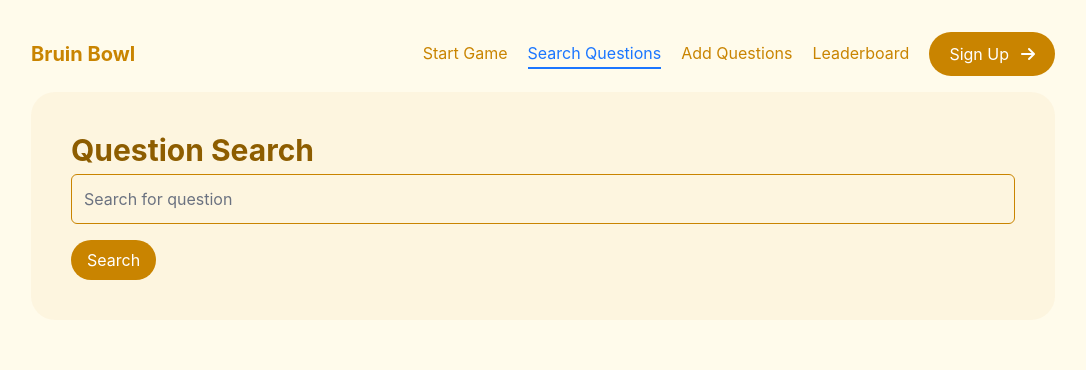
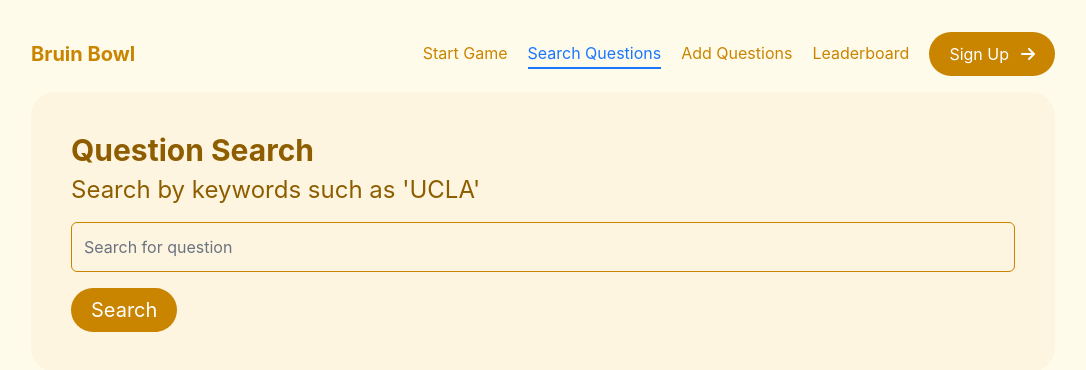
Before and after one commit to david-sai/bruin-bowl, a React (Create React App) app in the folder bruin-bowl/: page /search in a window 1280 px wide. Shown: the top 370 px of the page, without its empty margins (97-1183 px from the left). Built offline with nearby package versions, Linux system fonts and the light colour scheme; the HTML template or start-up script is replaced by a standard one.

Commit message:
Fix merge conflict

```diff
--- a/bruin-bowl/src/components/QuestionContinueButton.js
+++ b/bruin-bowl/src/components/QuestionContinueButton.js
@@ -10,8 +10,7 @@ function QuestionContinueButton(props) {
                 Next Question
             </button>
         )
-    }
-    else if (status === STATUS.WRONG_ANSWER || status === STATUS.TIMEOUT) {
+    } else if (status === STATUS.WRONG_ANSWER || status === STATUS.TIMEOUT) {
         return (
             <button onClick={restartQuiz} className="mt-4 px-4 py-2 bg-bruin-blue text-white rounded-full">
                 Restart Quiz
--- a/bruin-bowl/src/components/SearchBar.js
+++ b/bruin-bowl/src/components/SearchBar.js
@@ -31,6 +31,9 @@ function SearchBar() {
   return (
     <div>
       <h1 className="font-bold text-bruin-darkgold text-3xl mb-1.5">Question Search</h1>
+
+      <p className="mb-4">Search by keywords such as 'UCLA'</p>
+
       <input
         type="text"
         value={keyword}
@@ -39,7 +42,9 @@ function SearchBar() {
         className="p-3 w-full bg-transparent border rounded-md border-bruin-gold"
       />
       <br></br>
-      <button onClick={handleSubmit} className="mt-4 px-4 py-2 bg-bruin-gold text-white rounded-full text-base">Search</button>
+      <button onClick={handleSubmit} className="mt-4 px-5 py-2 bg-bruin-gold text-white rounded-full text-xl">Search</button>
+
+
       {results !== null &&
         results.map((questionObj) => (
           <QuestionSearchDisplay question={questionObj} />
```
